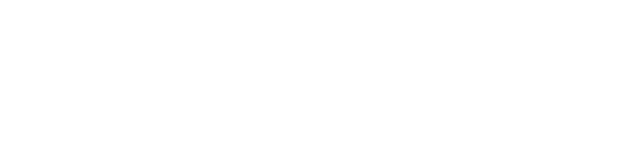
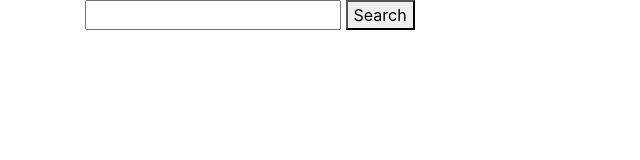
Before and after one commit to DGh0st/it202spr2018, a plain HTML site: page labs/lab2/index.html in a window 1280 px wide. Shown: the whole page, without its empty margins (0-640 px from the left). Drawn offline with nearby package versions, Linux system fonts and the light colour scheme.

Commit message:
Added query text and search button

```diff
--- a/labs/lab2/index.html
+++ b/labs/lab2/index.html
@@ -20,7 +20,8 @@
 
         </div>
         <div class="container" id="search">
-
+            <input type="text" name="query" placeholder=""/>
+            <button id="search">Search</button>
         </div>
         <div class="container" id="results">
 
```
